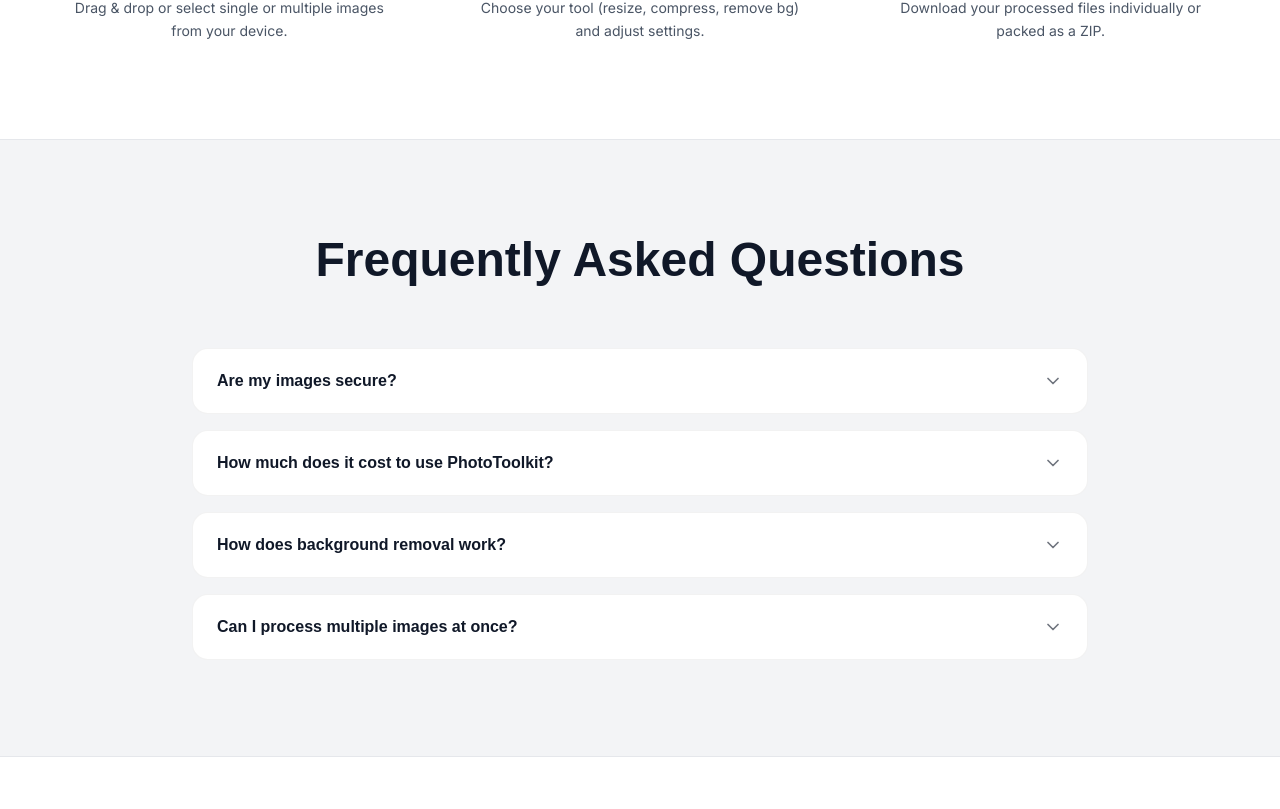
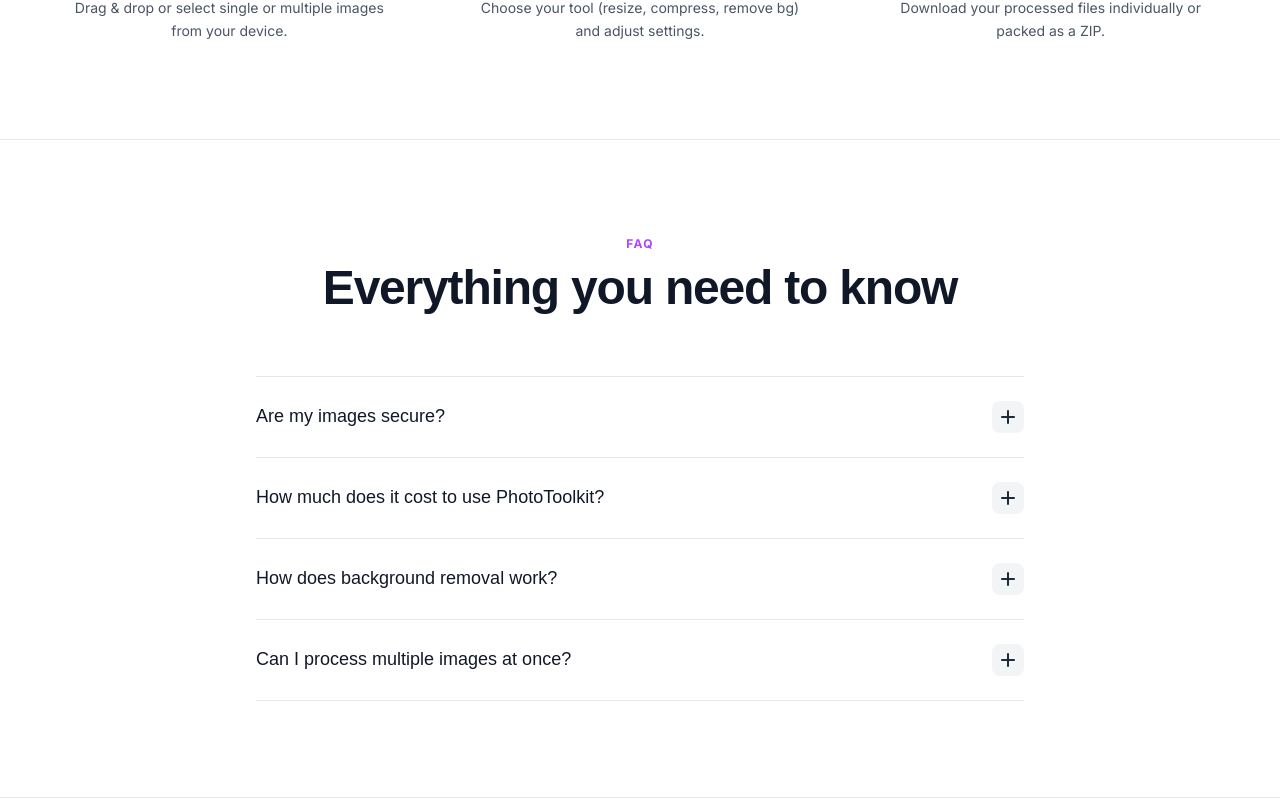
Before and after one commit to Jsooonx/photo-toolkit-webapp, a React (Vite) app: page / in a window 1280 px wide. Shown: the part 2211-3020 px from the top of the page. Built offline with nearby package versions, Linux system fonts and the light colour scheme; a web font is replaced by a local one.

Commit message:
faq update

```diff
--- a/src/pages/LandingPage.tsx
+++ b/src/pages/LandingPage.tsx
@@ -3,7 +3,6 @@ import { useImageStore } from '../store/imageStore';
 import { getTranslation } from '../constants/translations';
 import {
   ArrowUpRight,
-  ChevronDown,
   Sliders,
   RefreshCw,
   FileImage,
@@ -480,40 +479,45 @@ export const LandingPage: React.FC = () => {
 
       {/* 4. FAQ Section */}
       <section className={`py-24 px-6 md:px-12 transition-colors ${
-        theme === 'dark' ? 'bg-[#0a0b0f]' : 'bg-gray-100'
+        theme === 'dark' ? 'bg-[#0a0b0f]' : 'bg-white'
       }`}>
-        <div className="max-w-4xl mx-auto">
+        <div className="max-w-3xl mx-auto">
           <div className="text-center max-w-3xl mx-auto mb-16">
-            <h2 className={`font-outfit text-3xl md:text-5xl font-bold mb-4 ${
+            <span className="text-xs font-bold tracking-widest text-purple-500 uppercase block mb-3">
+              FAQ
+            </span>
+            <h2 className={`font-outfit text-3xl md:text-5xl font-extrabold tracking-tight ${
               theme === 'dark' ? 'text-white' : 'text-gray-900'
             }`}>
-              {t.faq.title}
+              {settings.language === 'id' ? 'Semua yang perlu Anda ketahui' : 'Everything you need to know'}
             </h2>
           </div>
 
-          <div className="flex flex-col gap-4">
+          <div className="flex flex-col border-t border-gray-200 dark:border-white/10">
             {faqList.map((faq, index) => (
               <div
                 key={index}
-                className={`rounded-2xl border transition-all ${
-                  theme === 'dark'
-                    ? 'border-white/5 bg-[#12131a]/30'
-                    : 'border-black/5 bg-white'
-                }`}
+                className="border-b border-gray-200 dark:border-white/10"
               >
                 <button
                   onClick={() => toggleFaq(index)}
-                  className={`w-full px-6 py-5 flex items-center justify-between text-left font-semibold transition-colors cursor-pointer ${
-                    theme === 'dark' ? 'text-white hover:text-purple-400' : 'text-gray-900 hover:text-purple-500'
+                  className={`w-full py-6 flex items-center justify-between text-left transition-colors cursor-pointer ${
+                    theme === 'dark' ? 'text-white hover:text-purple-400' : 'text-gray-900 hover:text-purple-600'
                   }`}
                 >
-                  <span className="font-outfit text-sm md:text-base">{faq.q}</span>
-                  <motion.div
-                    animate={{ rotate: openFaq === index ? 180 : 0 }}
-                    transition={{ duration: 0.2 }}
-                  >
-                    <ChevronDown className="w-5 h-5 opacity-60" />
-                  </motion.div>
+                  <span className="font-outfit text-base md:text-lg font-medium leading-snug">{faq.q}</span>
+                  <div className={`w-8 h-8 rounded-lg flex items-center justify-center transition-colors flex-shrink-0 ml-4 ${
+                    theme === 'dark' ? 'bg-white/5 text-white' : 'bg-gray-100 text-gray-800'
+                  }`}>
+                    <motion.div
+                      animate={{ rotate: openFaq === index ? 45 : 0 }}
+                      transition={{ duration: 0.25, ease: 'easeInOut' }}
+                      className="w-4 h-4 relative flex items-center justify-center"
+                    >
+                      <span className="absolute w-3.5 h-[1.5px] bg-current rounded-full" />
+                      <span className="absolute w-[1.5px] h-3.5 bg-current rounded-full" />
+                    </motion.div>
+                  </div>
                 </button>
 
                 <AnimatePresence initial={false}>
@@ -525,10 +529,10 @@ export const LandingPage: React.FC = () => {
                       transition={{ duration: 0.2 }}
                       className="overflow-hidden"
                     >
-                      <div className={`px-6 pb-6 text-xs sm:text-sm leading-relaxed border-t ${
-                        theme === 'dark' ? 'text-gray-400 border-white/5' : 'text-gray-600 border-gray-100'
+                      <div className={`pb-6 text-sm sm:text-base leading-relaxed ${
+                        theme === 'dark' ? 'text-gray-400' : 'text-gray-600'
                       }`}>
-                        <div className="pt-4">{faq.a}</div>
+                        <div className="pr-12 text-sm">{faq.a}</div>
                       </div>
                     </motion.div>
                   )}
```
